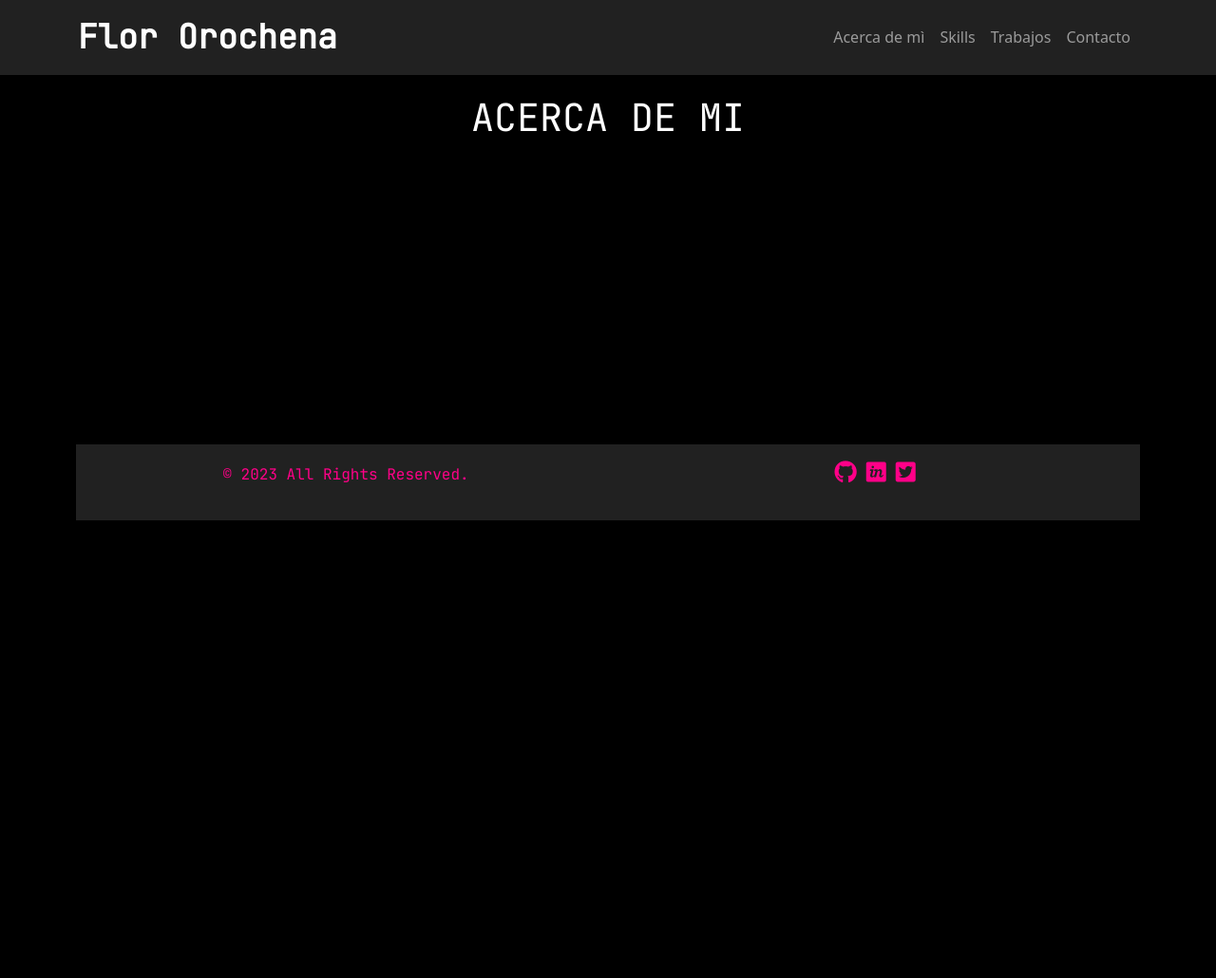
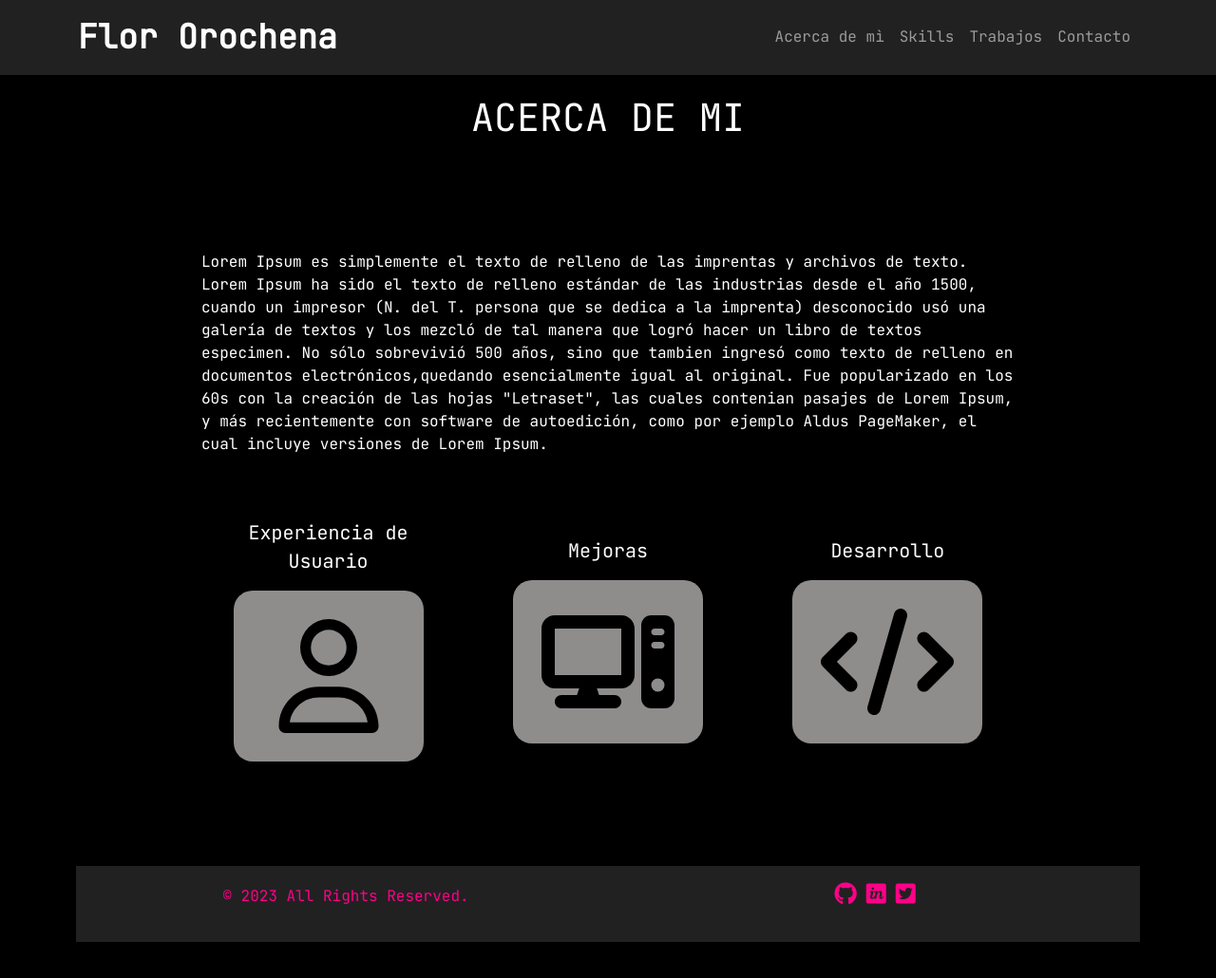
Before and after one commit to florangel26/PortafolioFlor, a plain HTML site: page page/about.html in a window 1280 px wide. Shown: the whole page at 95% size. Before the commit the page ends 800 px from the top, so only its background shows below. Drawn offline with nearby package versions, Linux system fonts and the light colour scheme.

Commit message:
agregando en about

```diff
--- a/css/style.css
+++ b/css/style.css
@@ -4,7 +4,8 @@
 
 *{
     margin: 0;
-    font-family: 'JetBrains Mono',
+    font-family: 'JetBrains Mono';
+
 }
 
 .navbar{
@@ -13,7 +14,8 @@
 
     }
     .navbar-brand{
-        font-family: 'JetBrains Mono', monospace;
+        font-family: 'JetBrains Mono',
+         monospace;
         font-weight:600;
         font-size: 35px;
 
@@ -28,9 +30,6 @@
     height: auto;
     }
 
-
-
-
      .container2{
       display: flex;
       align-items: center;
@@ -43,9 +42,14 @@
       font-size: 24px;
     }
 
+    .son{
+     margin:5em;
+     text-align: center;
+     color: white;
+     font-family: 'JetBrains Mono';
+    }
+     footer {
 
-     footer {
-      margin-bottom: 0;
       background-color: #212121;
       justify-content: space-between;
       align-items: center;
@@ -79,12 +83,36 @@
       margin-top: 20px;
       height: auto;
     }
-    .son{
-      margin: 80px;
+
+    .about-info{
+      width: 70%;
+      margin: 1em auto;
+      padding: 20px;
+      color: white;
+
+    }
+    /* estilo about*/
+    .user-principal{
+     color: white;
+     font-size: 20px;
+     display: flex;
+     flex-wrap: wrap;
+     align-items: center;
+     justify-content: center;
+
+    }
+    .user-div{
+      flex-basis: 23%;
       text-align: center;
-     color: white;
-     font-family: 'JetBrains Mono';
+      padding: 30px;
     }
+    .icon-about1{
+      background-color: rgb(143, 140, 140);
+      border-radius: 20px;
+    }
+
+
+     /*media query */
 
      @media screen and (max-width: 900px) {
       .ImageFirst {
@@ -99,3 +127,16 @@
         display: none;
       }
     }
+    @media (max-width: 768px) {
+      .user-div {
+        justify-content: center;
+        text-align: center;
+        width: auto;
+      }
+    }
+
+    @media (max-width: 480px) {
+      .user-div {
+        justify-content: center;
+        flex-basis: 100%;
+    }}
--- a/page/about.html
+++ b/page/about.html
@@ -67,14 +67,38 @@
          </div>
 
        </section>
-    <article class=" son article">
-
-    </article>
+    <div class="about-info">
+        Lorem Ipsum es simplemente el texto de relleno de las imprentas y archivos de texto. Lorem Ipsum ha sido el texto
+        de relleno estándar de las industrias desde el año 1500, cuando un impresor (N. del T. persona que se dedica a la
+        imprenta) desconocido usó una galería de textos y los mezcló de tal manera que logró hacer un libro de textos
+        especimen. No sólo sobrevivió 500 años, sino que tambien ingresó como texto de relleno en documentos
+        electrónicos,quedando esencialmente igual al original. Fue popularizado en los 60s con la creación de las hojas
+        "Letraset", las cuales contenian pasajes de Lorem Ipsum, y más recientemente con software de autoedición, como
+        por ejemplo Aldus PageMaker, el cual incluye versiones de Lorem Ipsum.
+    </div>
 
 
 
+    <div class="user-principal" >
+    <div class="user-div">
+       <p> Experiencia de Usuario</p>
+       <img class="icon-about1" style="width:200px; height: 180px;"  src="../Img/user-regular.svg"
+        alt="User">
+    </div>
+    <div class="user-div">
+        <p> Mejoras </p>
+        <img  class="icon-about1" style="width:200px;"  src="../Img/computer-solid.svg"
+         alt="User">
+     </div>
 
-    <footer class=" son footer">
+     <div class="user-div">
+        <p> Desarrollo</p>
+        <img  class="icon-about1" style="width:200px;" src="../Img/code-solid.svg"
+         alt="User">
+        </div>
+  </div>
+
+    <footer class="son">
         <div class="row" style="color: #ff0088;">
             <p class="col-sm-12 col-md-6 logofooter"> © 2023 All Rights
                 Reserved.</p>
```
Also changed, not shown: Img/code-solid.svg (added), Img/computer-solid.svg (added), Img/user-regular.svg (added). Lines whose indentation alone changed are shown as unchanged.
